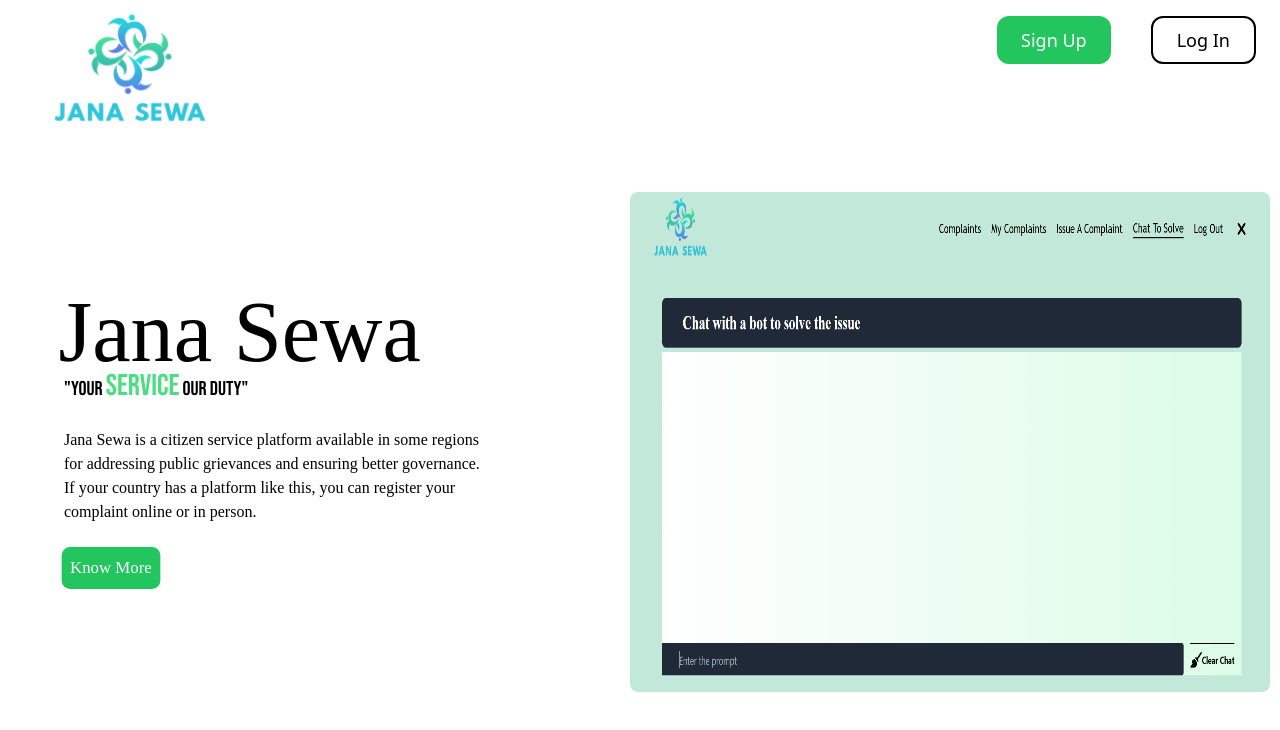
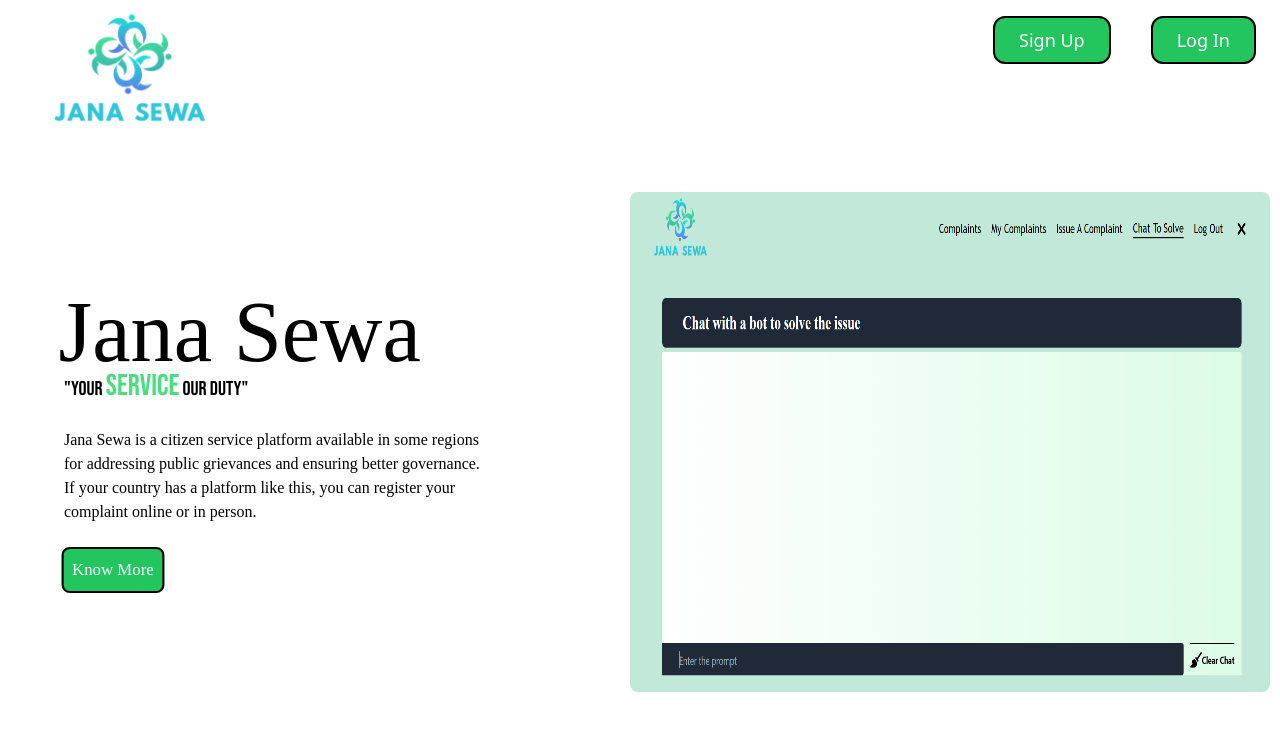
Before and after one commit to kecitclub/illuminate, a React (Vite) app in the folder frontend/: page / in a window 1280 px wide. Shown: the top 730 px of the page. Built offline with nearby package versions, Linux system fonts and the light colour scheme; a web font is replaced by a local one.

Commit message:
all file managed

```diff
--- a/frontend/src/LandingComponents/Header.jsx
+++ b/frontend/src/LandingComponents/Header.jsx
@@ -29,8 +29,8 @@ const Header = () => {
     <div className='h-[10vh] w-full flex justify-between items-center px-6 text-black text-lg relative z-[999]'>
       <img src={blacklogo} alt="logo" className='h-[200%] mt-[5%]' />
       <div className='h-full w-[40%] flex justify-end items-center gap-10'>
-            <button onClick={() => {handleFormPopUp(); setSignUpForm(true);}}  className='px-6 h-[60%] bg-green-500 text-white hover:bg-green-600  transition-all duartion-100 rounded-xl '>Sign Up</button>
-            <button onClick={() => {handleFormPopUp(); setSignUpForm(false);}} className='px-6 h-[60%] border-2 border-black rounded-xl transition-all duration-100 hover:bg-green-600 '>Log In</button>
+            <button onClick={() => {handleFormPopUp(); setSignUpForm(true);}}  className='px-6 h-[60%] bg-green-500  text-white border-2 border-black hover:bg-green-600 transition-all duartion-100 rounded-xl '>Sign Up</button>
+            <button onClick={() => {handleFormPopUp(); setSignUpForm(false);}} className='px-6 h-[60%] bg-green-500 border-2 text-white border-black rounded-xl transition-all duration-100 hover:bg-green-600 '>Log In</button>
       </div>
 
       <div ref={formModalRef} onClick={handleFormModalClick} className={`h-screen w-full hidden fixed top-0 left-0 bg-[rgba(0,0,0,0.4)] flex justify-center items-center z-[99]`}>
--- a/frontend/src/LandingComponents/Intro.jsx
+++ b/frontend/src/LandingComponents/Intro.jsx
@@ -8,7 +8,7 @@ const Intro = (props) => {
             <h1 className='text-7xl scale-[1.2] ml-[8%]'>Jana Sewa</h1>
             <h3 className='text-xl font-bebas'>"Your <span className='text-green-400 text-3xl'>Service</span> Our Duty"</h3><br></br>
             <h4 >Jana Sewa is a citizen service platform available in some regions for addressing public grievances and ensuring better governance. If your country has a platform like this, you can register your complaint online or in person. </h4> <br />
-            <button className='p-2 rounded-lg bg-green-500 text-white hover:bg-green-600 scale-105 ease-in' onClick={()=>props.handleBtnClicked()}>Know More</button>
+            <button className='p-2 rounded-lg bg-green-500 border-2 border-black text-white hover:bg-green-600 scale-105 ease-in' onClick={()=>props.handleBtnClicked()}>Know More</button>
         </div>
     </div>
   )
--- a/frontend/src/UserPageComponents/IssueComplaintPage.jsx
+++ b/frontend/src/UserPageComponents/IssueComplaintPage.jsx
@@ -62,15 +62,15 @@ const IssueComplaintPage = () => {
             <form className='h-full px-8 py-4 flex flex-col gap-8 pt-12'>
               <div className='h-auto w-[40%] flex justify-between items-end'>
                 <label htmlFor="title" className='text-2xl '>Title: </label>
-                <input value={formData.title} onChange={handleFormInput} name='title' id='title' type="text" placeholder='Enter the title for the complaint' className='h-[6vh] rounded px-4 py-2 bg-theme-primary border-b-2 border-black w-[60%] focus:outline-none' />
+                <input value={formData.title} onChange={handleFormInput} name='title' id='title' type="text" placeholder='Enter the title for the complaint' className='h-[6vh] font-serif text-[14px] rounded px-2 py-1 text-s bg-theme-primary border-b-2 border-black w-[60%] focus:outline-none' />
               </div>
               <div className='h-auto w-[40%] flex justify-between items-end'>
                 <label htmlFor="description" className='text-2xl '>Description: </label>
-                <input value={formData.description} onChange={handleFormInput} name='description' id='description' type="text" placeholder='Enter the description for the complaint' className='h-[6vh] rounded px-4 py-2 bg-theme-primary border-b-2 border-black w-[60%] focus:outline-none' />
+                <input value={formData.description} onChange={handleFormInput} name='description' id='description' type="text" placeholder='Enter the description for the complaint' className='h-[6vh] font-serif rounded text-[14px] px-2 py-1 bg-theme-primary border-b-2 border-black w-[60%] focus:outline-none' />
               </div>
               <div className='h-auto w-[40%] flex justify-between items-end'>
                 <label htmlFor="location" className='text-2xl '>Location: </label>
-                <input value={formData.location} onChange={handleFormInput} name='location' id='location' type="text" placeholder='Enter the location for the complaint' className='h-[6vh] rounded px-4 py-2 bg-theme-primary border-b-2 border-black w-[60%] focus:outline-none' />
+                <input value={formData.location} onChange={handleFormInput} name='location' id='location' type="text" placeholder='Enter the location for the complaint' className='h-[6vh] font-serif text-[14px] rounded px-2 py-1 bg-theme-primary border-b-2 border-black w-[60%] focus:outline-none' />
               </div>
               <div className='h-auto w-[40%] flex justify-between items-end'>
                 <button onClick={handleFormSubmit} className={`h-full w-full text-white bg-green-500 hover:bg-green-600 py-2 px-4 rounded text-xl ${isLoading ? 'select-none pointer-events-none': ''}`}>
```
